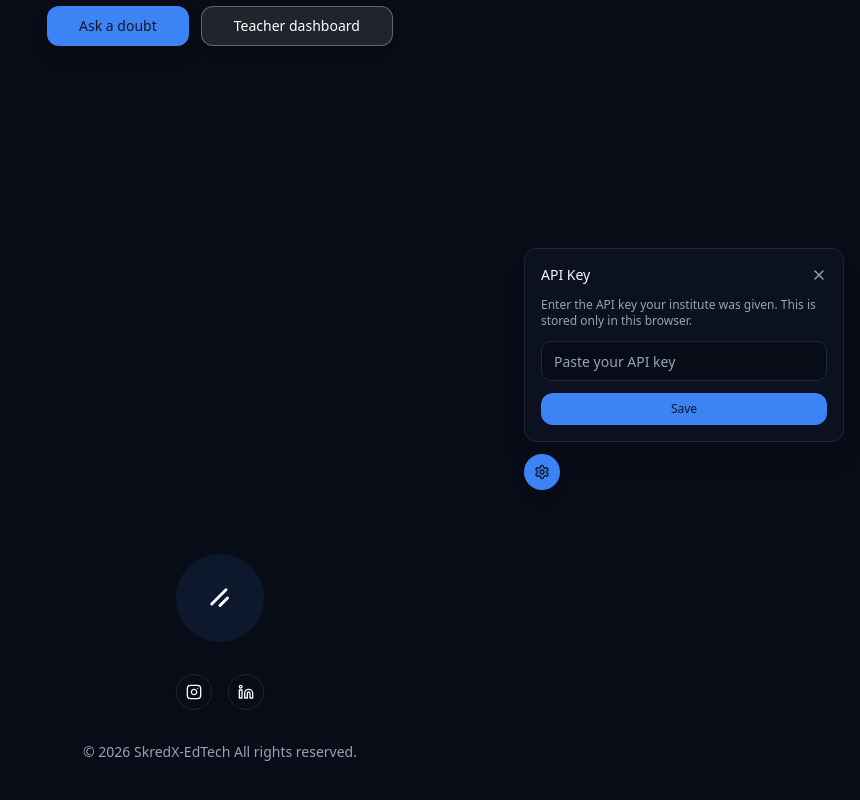
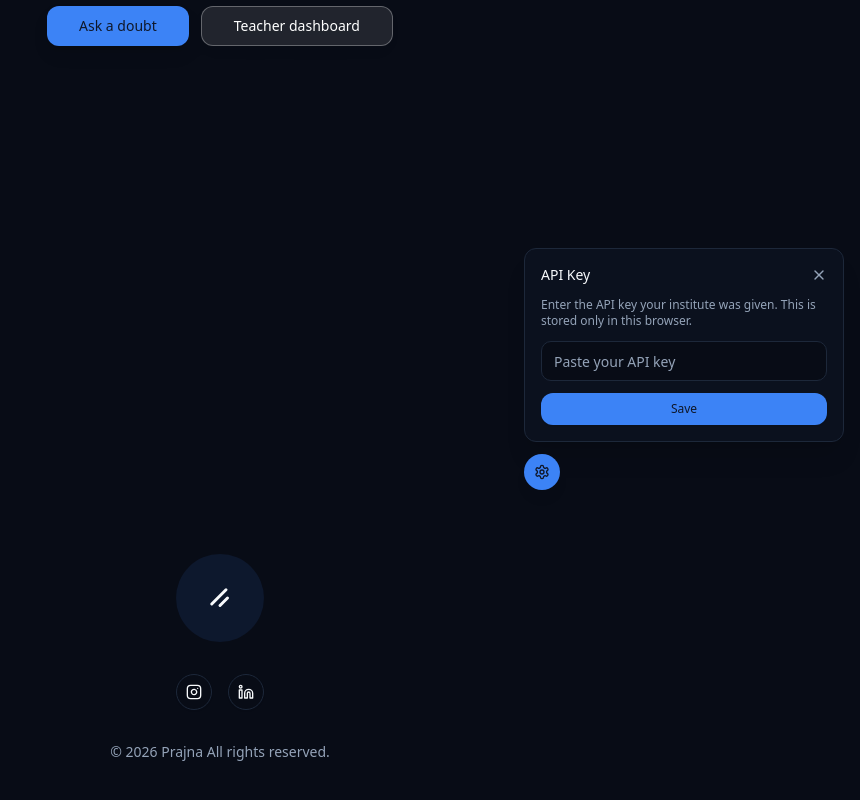
Before and after one commit to SkredX/edtech-platform, a Next.js app in the folder frontend/: page / in a window 1280 px wide. Shown: the part 294-1094 px from the top of the page, without its empty margins (420-1280 px from the left). Built offline with nearby package versions, Linux system fonts and the light colour scheme; no server answers.

Commit message:
Product rebranding

```diff
--- a/frontend/app/layout.tsx
+++ b/frontend/app/layout.tsx
@@ -4,7 +4,7 @@ import { ApiKeySettings } from "@/components/ui/api-key-settings";
 import "./globals.css";
 
 export const metadata: Metadata = {
-  title: "SkredX-EdTech — AI Study Assistant",
+  title: "Prajna - Next gen EdTech",
   description: "Curriculum-aligned RAG chatbot and adaptive question bank for NEET/JEE prep.",
 };
 
--- a/frontend/components/ui/stacked-circular-footer.tsx
+++ b/frontend/components/ui/stacked-circular-footer.tsx
@@ -34,7 +34,7 @@ function StackedCircularFooter() {
           </div>
           <div className="text-center">
             <p className="text-sm text-muted-foreground">
-              © 2026 SkredX-EdTech All rights reserved.
+              © 2026 Prajna All rights reserved.
             </p>
           </div>
         </div>
```
Also changed, not shown: 2 other files (tests, documents, lock files or other folders).
